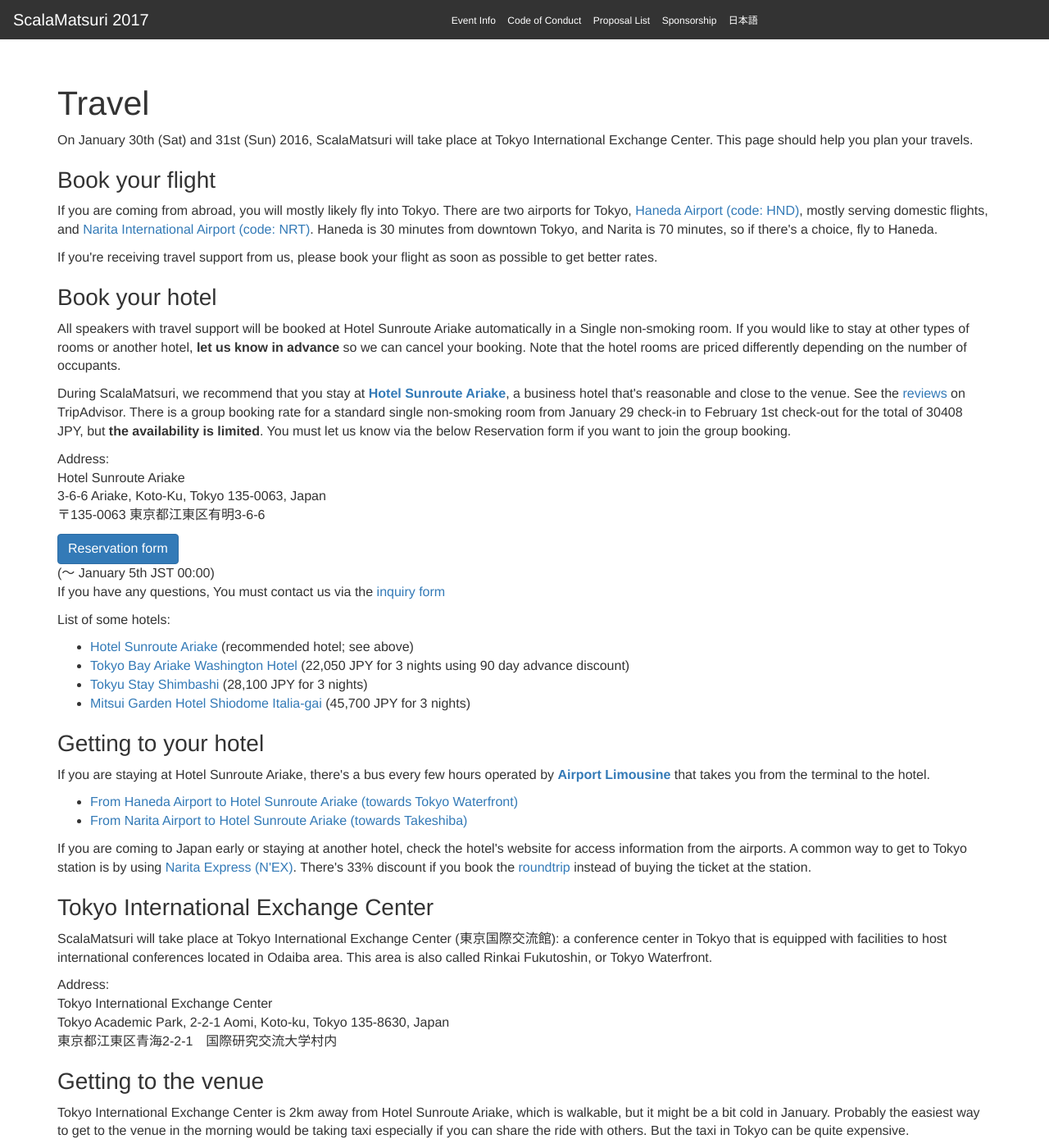
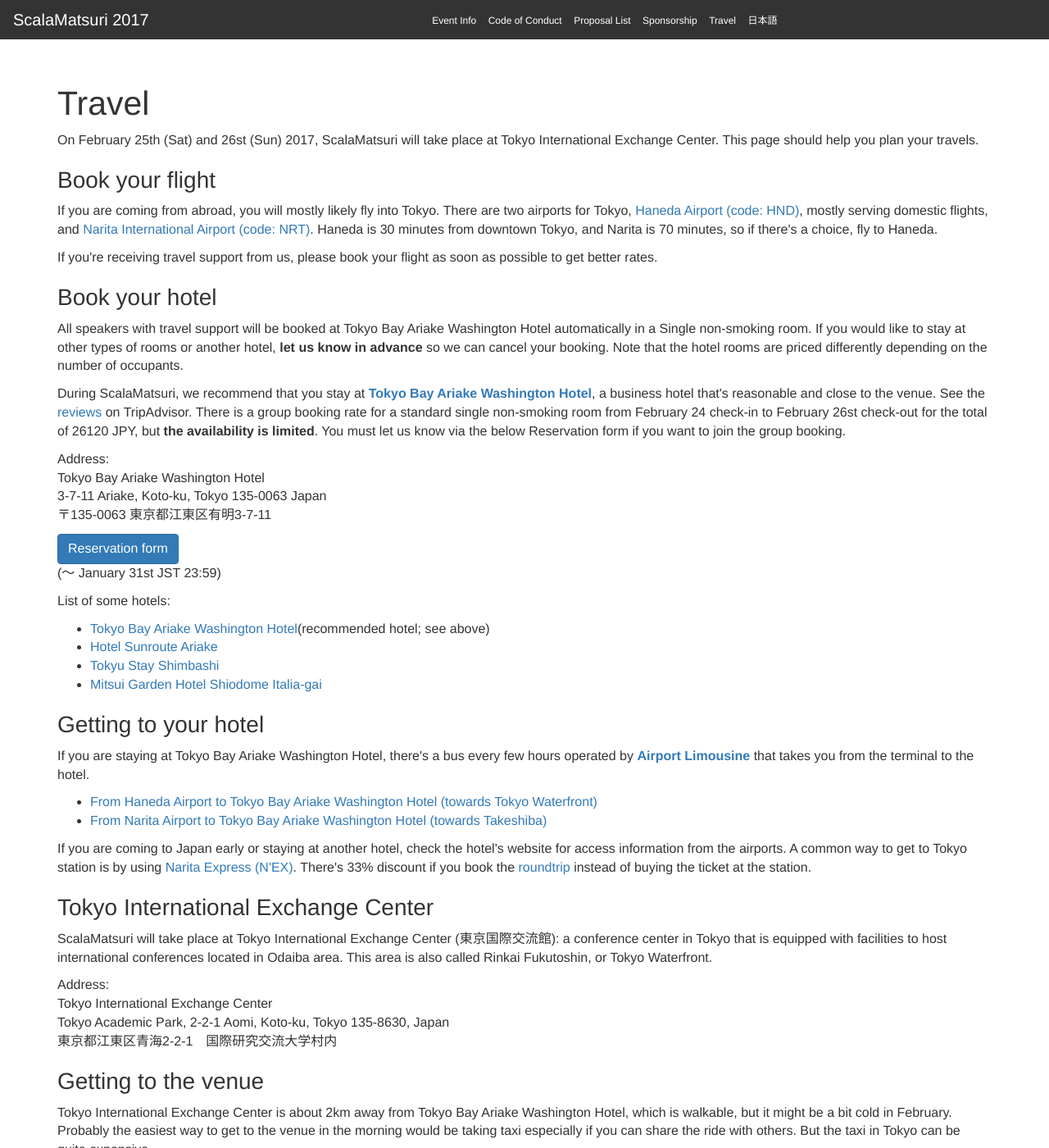
Before and after one commit to scalajp/2017.scalamatsuri.org, a Jekyll site: the page built from en/travel/index.html, in a window 1280 px wide and 1400 px high. Shown: the whole window at 82% size. Built offline with Jekyll 4.4.1, drawn with Linux system fonts in a browser that asks for light colours; nearby versions of some CDN libraries; comment, search, counter and statistics services are not loaded; some of the changed text lies outside the part shown.

Commit message:
Modify travel pages

```diff
--- a/_data/nav_en.yml
+++ b/_data/nav_en.yml
@@ -20,5 +20,5 @@
   title: Proposal List
 - href: "/en/sponsors/"
   title: Sponsorship
-#- href: "/en/travel/"
-#  title: Travel
+- href: "/en/travel/"
+  title: Travel
--- a/_data/nav_ja.yml
+++ b/_data/nav_ja.yml
@@ -26,5 +26,5 @@
   title: 求人情報
 - href: "/volunteer/"
   title: ボランティア募集
-#- href: "/ja/travel/"
-#  title: トラベル情報
+- href: "/ja/travel/"
+  title: トラベル情報
--- a/en/travel/index.html
+++ b/en/travel/index.html
@@ -4,7 +4,7 @@
 ---
 
 <h1>Travel</h1>
-<p>On January 30th (Sat) and 31st (Sun) 2016, ScalaMatsuri will take place at Tokyo International Exchange Center. This page should help you plan your travels.</p>
+<p>On February 25th (Sat) and 26st (Sun) 2017, ScalaMatsuri will take place at Tokyo International Exchange Center. This page should help you plan your travels.</p>
 
 <h3>Book your flight</h3>
 <p>
@@ -19,36 +19,38 @@
 
 <h3>Book your hotel</h3>
 <p>
-All speakers with travel support will be booked at Hotel Sunroute Ariake automatically in a Single non-smoking room. If you would like to stay at other types of rooms or another hotel, <b>let us know in advance</b> so we can cancel your booking. Note that  the hotel rooms are priced differently depending on the number of occupants.
+All speakers with travel support will be booked at Tokyo Bay Ariake Washington Hotel automatically in a Single non-smoking room. If you would like to stay at other types of rooms or another hotel, <b>let us know in advance</b> so we can cancel your booking. Note that  the hotel rooms are priced differently depending on the number of occupants.
 </p>
 <p>
-During ScalaMatsuri, we recommend that you stay at <b><a href="http://www.hotelsunrouteariake.jp">Hotel Sunroute Ariake</a></b>, a business hotel that's reasonable and close to the venue. See the <a href="http://www.tripadvisor.com/Hotel_Review-g1066449-d1439033-Reviews-Hotel_Sunroute_Ariake-Koto_Tokyo_Tokyo_Prefecture_Kanto.html">reviews</a> on TripAdvisor. There is a group booking rate for a standard single non-smoking room from January 29 check-in to February 1st check-out for the total of 30408 JPY, but <b>the availability is limited</b>. You must let us know via the below Reservation form if you want to join the group booking.
+During ScalaMatsuri, we recommend that you stay at <b><a href="http://tokyobay.washington-hotels.jp/">Tokyo Bay Ariake Washington Hotel</a></b>, a business hotel that's reasonable and close to the venue. See the <a href="https://www.tripadvisor.com/Hotel_Review-g1066449-d598315-Reviews-Tokyo_Bay_Ariake_Washington-Koto_Tokyo_Tokyo_Prefecture_Kanto.html">reviews</a> on TripAdvisor. There is a group booking rate for a standard single non-smoking room from February 24 check-in to February 26st check-out for the total of 26120 JPY, but <b>the availability is limited</b>. You must let us know via the below Reservation form if you want to join the group booking.
 </p>
 <p>
 Address:<br>
-Hotel Sunroute Ariake<br>
-3-6-6 Ariake, Koto-Ku, Tokyo 135-0063, Japan<br>
-〒135-0063 東京都江東区有明3-6-6
+Tokyo Bay Ariake Washington Hotel<br>
+3-7-11 Ariake, Koto-ku, Tokyo 135-0063 Japan<br>
+〒135-0063 東京都江東区有明3-7-11
 </p>
 <p>
 <div><a class="btn btn-primary" href="https://goo.gl/Wx46gT">Reservation form</a></div>
-<div>(〜 January 5th JST 00:00)</div>
+<div>(〜 January 31st JST 23:59)</div>
+<!-- TODO 申し込みフォームのURL
 If you have any questions, You must contact us via the <a href="https://docs.google.com/forms/d/1kVRSxCTTwTPh_o2MGi4p-Zy1BoUARAWdwc2nXVkoi-s/viewform">inquiry form</a>
+-->
 </p>
 <p>List of some hotels:
 <ul>
-<li><a href="http://www.hotelsunrouteariake.jp">Hotel Sunroute Ariake</a> (recommended hotel; see above)</li>
-<li><a href="http://tokyobay.washington-hotels.jp/">Tokyo Bay Ariake Washington Hotel</a> (22,050 JPY for 3 nights using 90 day advance discount)</li>
-<li><a href="http://www.tokyustay.co.jp/e/hotel/SHI/">Tokyu Stay Shimbashi</a> (28,100 JPY for 3 nights)</li>
-<li><a href="http://www.gardenhotels.co.jp/eng/shiodome-italiagai/">Mitsui Garden Hotel Shiodome Italia-gai</a> (45,700 JPY for 3 nights)</li>
+<li><a href="http://tokyobay.washington-hotels.jp/">Tokyo Bay Ariake Washington Hotel</a>(recommended hotel; see above)</li>
+<li><a href="http://www.hotelsunrouteariake.jp">Hotel Sunroute Ariake</a></li>
+<li><a href="http://www.tokyustay.co.jp/e/hotel/SHI/">Tokyu Stay Shimbashi</a></li>
+<li><a href="http://www.gardenhotels.co.jp/eng/shiodome-italiagai/">Mitsui Garden Hotel Shiodome Italia-gai</a></li>
 </ul>
 
 <h3>Getting to your hotel</h3>
 <p>
-If you are staying at Hotel Sunroute Ariake, there's a bus every few hours operated by <a href="https://www.limousinebus.co.jp/en/"><b>Airport Limousine</b></a> that takes you from the terminal to the hotel.
+If you are staying at Tokyo Bay Ariake Washington Hotel, there's a bus every few hours operated by <a href="https://www.limousinebus.co.jp/en/"><b>Airport Limousine</b></a> that takes you from the terminal to the hotel.
 <ul>
-<li><a href="http://www.limousinebus.co.jp/en/platform_searches/index/4/51">From Haneda Airport to Hotel Sunroute Ariake (towards Tokyo Waterfront)</a></li>
-<li><a href="http://www.limousinebus.co.jp/en/platform_searches/index/2/51">From Narita Airport to Hotel Sunroute Ariake (towards Takeshiba)</a></li>
+<li><a href="http://www.limousinebus.co.jp/en/platform_searches/index/4/52">From Haneda Airport to Tokyo Bay Ariake Washington Hotel (towards Tokyo Waterfront)</a></li>
+<li><a href="http://www.limousinebus.co.jp/en/platform_searches/index/2/52">From Narita Airport to Tokyo Bay Ariake Washington Hotel (towards Takeshiba)</a></li>
 </ul>
 </p>
 
@@ -70,11 +72,11 @@
 
 <h3>Getting to the venue</h3>
 <p>
-Tokyo International Exchange Center is 2km away from Hotel Sunroute Ariake, which is walkable, but it might be a bit cold in January. Probably the easiest way to get to the venue in the morning would be taking taxi especially if you can share the ride with others. But the taxi in Tokyo can be quite expensive.
+Tokyo International Exchange Center is about 2km away from Tokyo Bay Ariake Washington Hotel, which is walkable, but it might be a bit cold in February. Probably the easiest way to get to the venue in the morning would be taking taxi especially if you can share the ride with others. But the taxi in Tokyo can be quite expensive.
 </p>
 <p>
-To take the public transportation, use <a href="https://www.google.com/maps/dir/Hotel+Sunroute+Ariake+%E3%83%9B%E3%83%86%E3%83%AB%E3%82%B5%E3%83%B3%E3%83%AB%E3%83%BC%E3%83%88%E6%9C%89%E6%98%8E,+Japan,+%E3%80%92135-0063+Tokyo,+Koto,+Ariake,+3+Chome%E2%88%926%E2%88%926/Tokyo+International+Exchange+Center,+135+0064+2,+2+Chome-2-%EF%BC%A2+Aomi,+Koto,+Tokyo+135-0064,+Japan/@35.6259318,139.7729683,15z/am=t/data=!3m1!4b1!4m19!4m18!1m5!1m1!1s0x601889e8955bf575:0xefd4787468453ce5!2m2!1d139.789563!2d35.6321849!1m5!1m1!1s0x601889f8d1f19dff:0x7fbda0a3be76c5f!2m2!1d139.774849!2d35.6209146!2m3!6e1!7e2!8j1443864000!3e3!5i1?hl=en">Google Map</a> to figure out what lines to take.
-From Hotel Sunroute Ariake for example, take <a href="http://www.yurikamome.tokyo/">Yurikamome line</a> at <b>U11 Kokusai-tenjijo-seimon</b> (国際展示場正門) towards Shimbashi (新橋), and get off at <b>U08 Fune-no-kagakukan</b> (船の科学館) station.
+To take the public transportation, use <a href="https://www.google.com/maps/dir/Tokyo+Bay+Ariake+Washington+Hotel,+3+Chome-3-7-11+Ariake,+%E6%B1%9F%E6%9D%B1%E5%8C%BA+K%C5%8Dt%C5%8D-ku,+T%C5%8Dky%C5%8D-to+135-0063,+Japan/Tokyo+International+Exchange+Center,+Japan+Student+Services+Organization/@35.6256694,139.7747037,15z/data=!3m1!4b1!4m14!4m13!1m5!1m1!1s0x601889e803cdfbcf:0xfd40158a04fa4eee!2m2!1d139.7931419!2d35.6327288!1m5!1m1!1s0x0:0xe2d970525f83541f!2m2!1d139.7758054!2d35.6211155!3e3?hl=en">Google Map</a> to figure out what lines to take.
+From Tokyo Bay Ariake Washington Hotel for example, take <a href="http://www.yurikamome.tokyo/">Yurikamome line</a> at <b>U11 Kokusai-tenjijo-seimon</b> (国際展示場正門) towards Shimbashi (新橋), and get off at <b>U08 Fune-no-kagakukan</b> (船の科学館) station.
 </p>
 <p>
 <img src="/img/common/transportation_map.png">
```
Also changed, not shown: ja/travel/index.html (+15 -13 lines).
